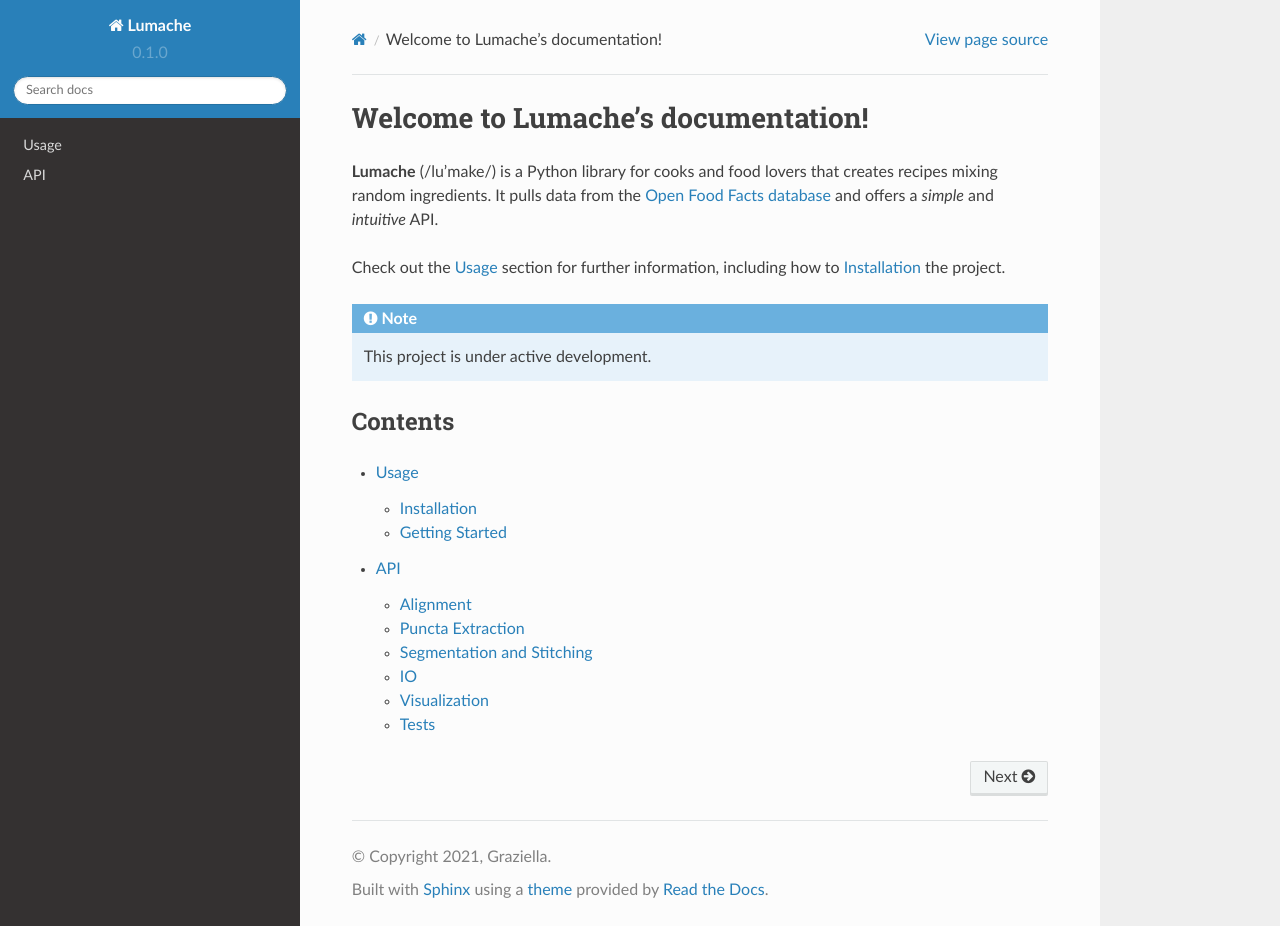
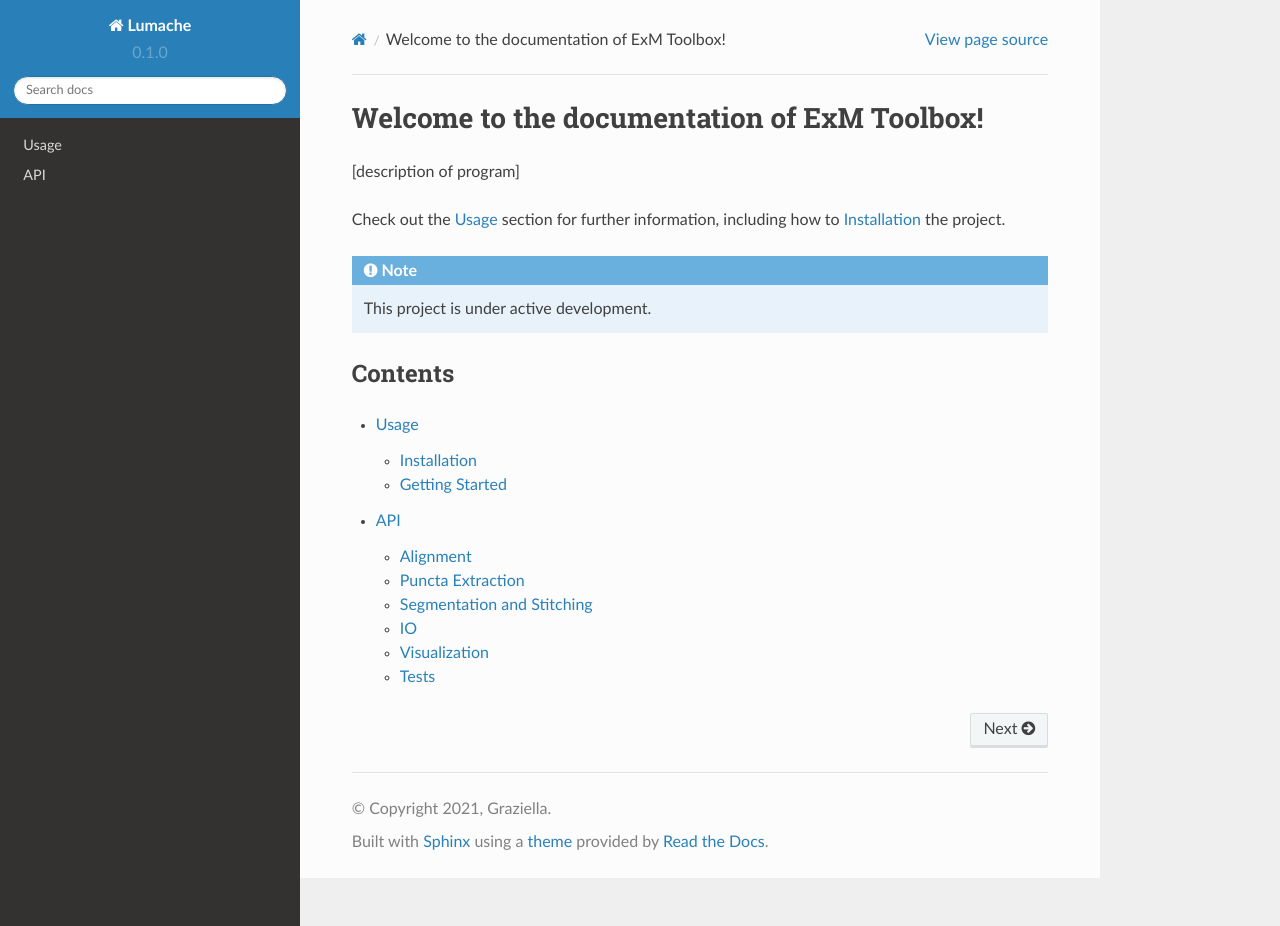
Before and after one commit to ebesier/exm-docs, a Sphinx documentation site: the page built from docs/source/index.rst, in a window 1280 px wide and 926 px high. Built offline with Sphinx 7.4.7 and the Read the Docs theme 2.0.0, drawn with Linux system fonts in a browser that asks for light colours.

Commit message:
Update index.rst

```diff
--- a/docs/source/index.rst
+++ b/docs/source/index.rst
@@ -1,10 +1,7 @@
-Welcome to Lumache's documentation!
+Welcome to the documentation of ExM Toolbox!
 ===================================
 
-**Lumache** (/lu'make/) is a Python library for cooks and food lovers
-that creates recipes mixing random ingredients.
-It pulls data from the `Open Food Facts database <https://world.openfoodfacts.org/>`_
-and offers a *simple* and *intuitive* API.
+[description of program]
 
 Check out the :doc:`usage` section for further information, including
 how to :ref:`installation` the project.
```
